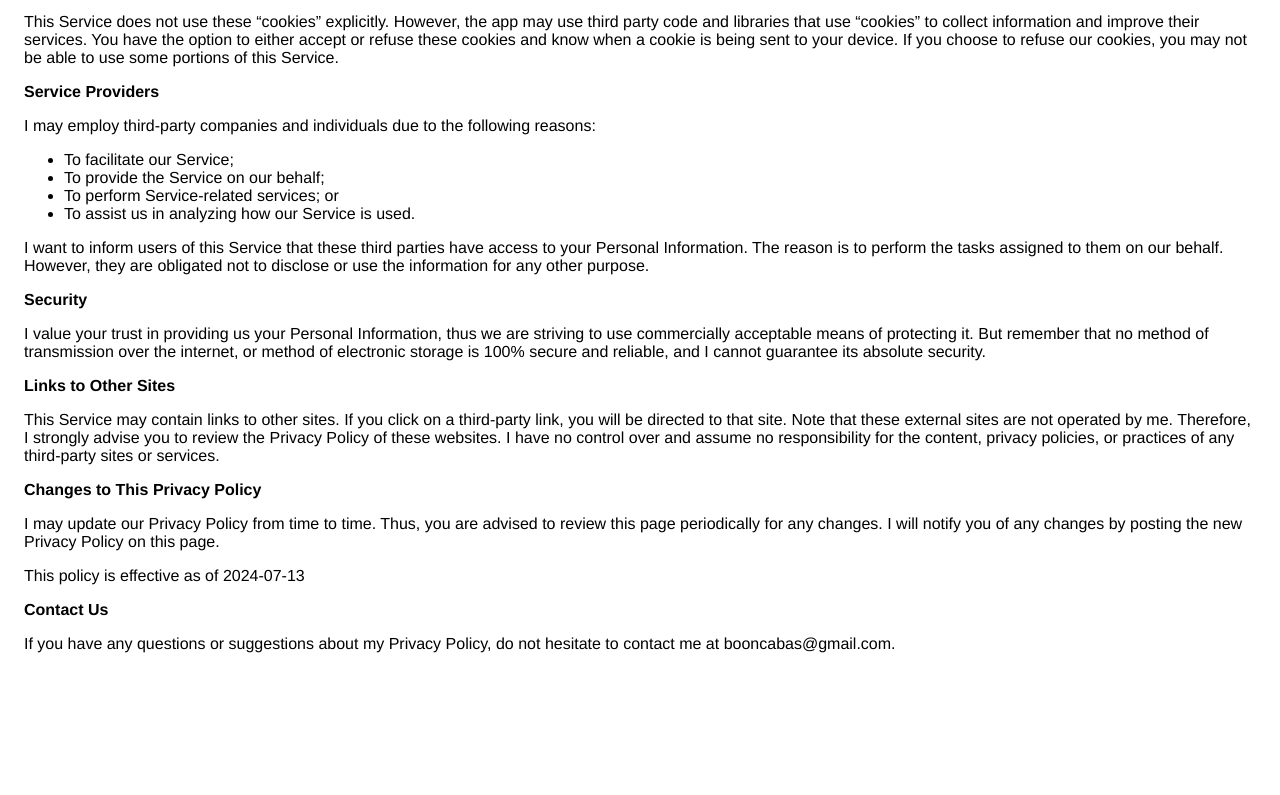
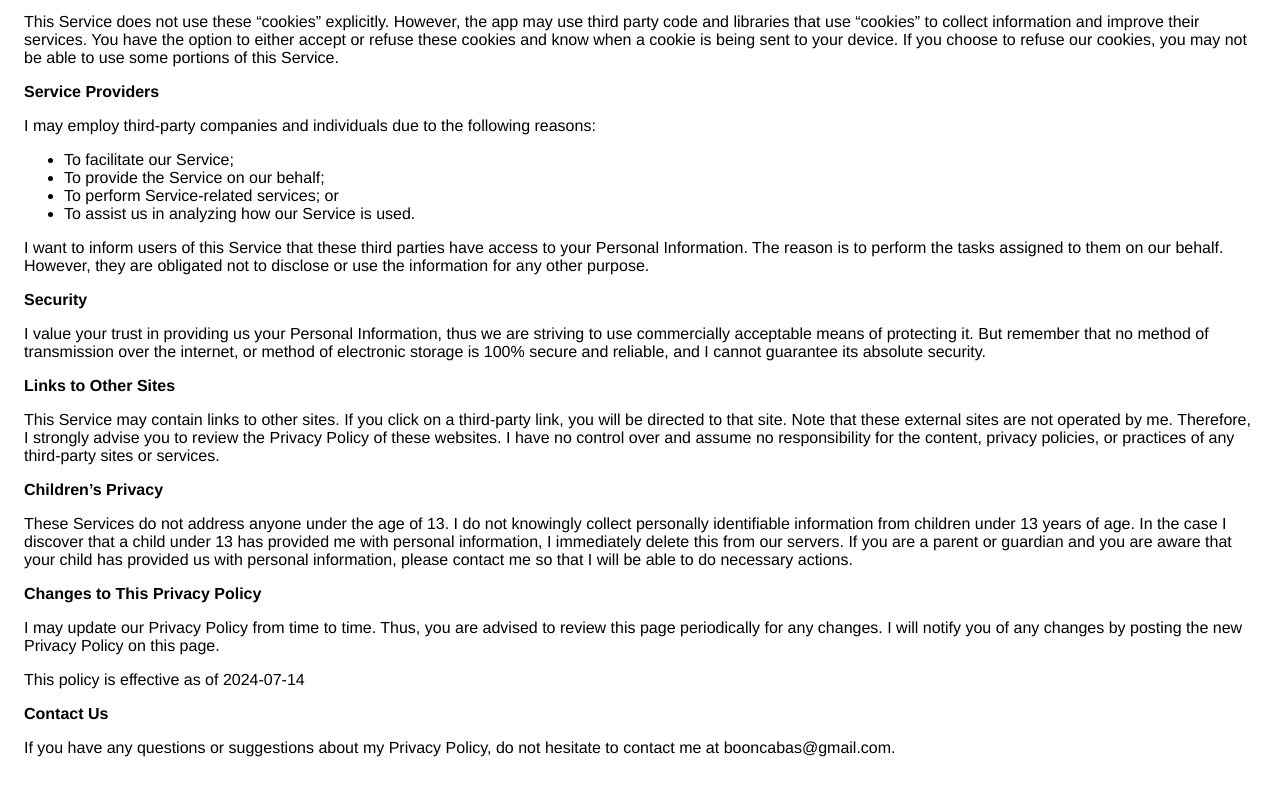
Before and after one commit to booncabas/mmprivacypolicy.github.io, a plain HTML site: page index.html in a window 1280 px wide. Shown: the part 613-1408 px from the top of the page. Before the commit the page ends 1306 px from the top, so only its background shows below. Drawn offline with Linux system fonts and the light colour scheme.

Commit message:
Update index.html

```diff
--- a/index.html
+++ b/index.html
@@ -85,13 +85,23 @@
                   no control over and assume no responsibility for the content,
                   privacy policies, or practices of any third-party sites or
                   services.
+                </p> <p><strong>Children’s Privacy</strong></p> <p>
+                  These Services do not address anyone under the age of 13.
+                  I do not knowingly collect personally
+                  identifiable information from children under 13 years of age. In the case
+                  I discover that a child under 13 has provided
+                  me with personal information, I immediately
+                  delete this from our servers. If you are a parent or guardian
+                  and you are aware that your child has provided us with
+                  personal information, please contact me so that
+                  I will be able to do necessary actions.
                 </p> <p><strong>Changes to This Privacy Policy</strong></p> <p>
                   I may update our Privacy Policy from
                   time to time. Thus, you are advised to review this page
                   periodically for any changes. I will
                   notify you of any changes by posting the new Privacy Policy on
                   this page.
-                </p> <p>This policy is effective as of 2024-07-13</p> <p><strong>Contact Us</strong></p> <p>
+                </p> <p>This policy is effective as of 2024-07-14</p> <p><strong>Contact Us</strong></p> <p>
                   If you have any questions or suggestions about my
                   Privacy Policy, do not hesitate to contact me at booncabas@gmail.com.
                 </p>
```
